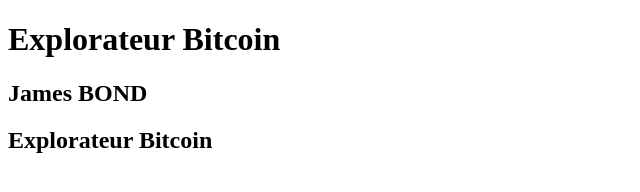
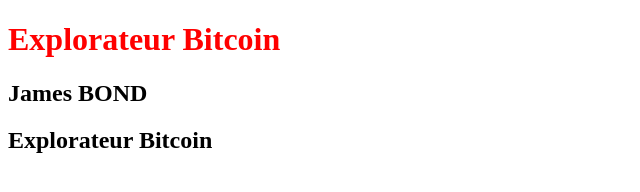
Before and after one commit to fantadans/FantaDans.github.io, a plain HTML site: page index.html in a window 1280 px wide. Shown: the whole page, without its empty margins (0-640 px from the left). Drawn offline with Linux system fonts and the light colour scheme.

Commit message:
Update index.html

```diff
--- a/index.html
+++ b/index.html
@@ -2,6 +2,7 @@
 <html>
 	<head>
 		<title> VOTRE TITRE </title>
+		  <link rel="stylesheet" href="CSS/index.css" media="screen" title="no title" charset="utf-8">
 	</head>
 	<body>
 		<h1>Explorateur Bitcoin</h1>
```
